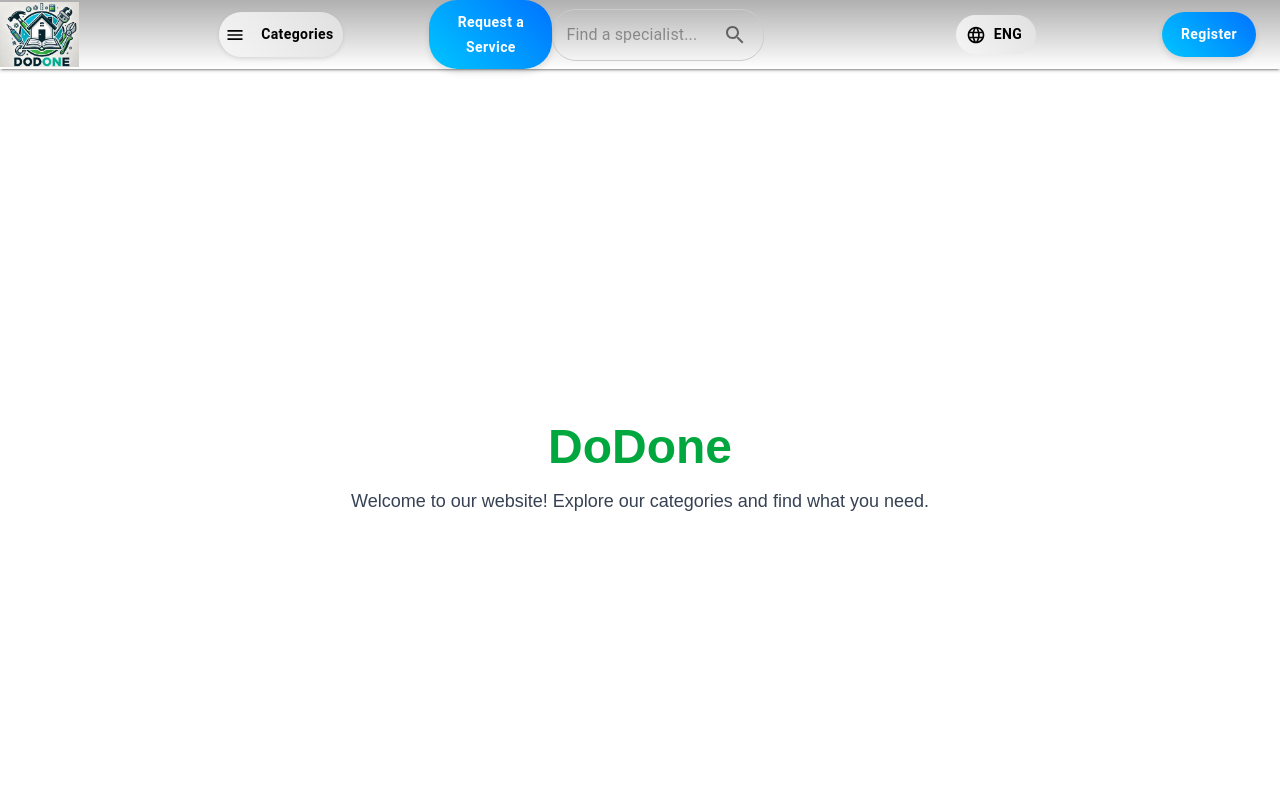
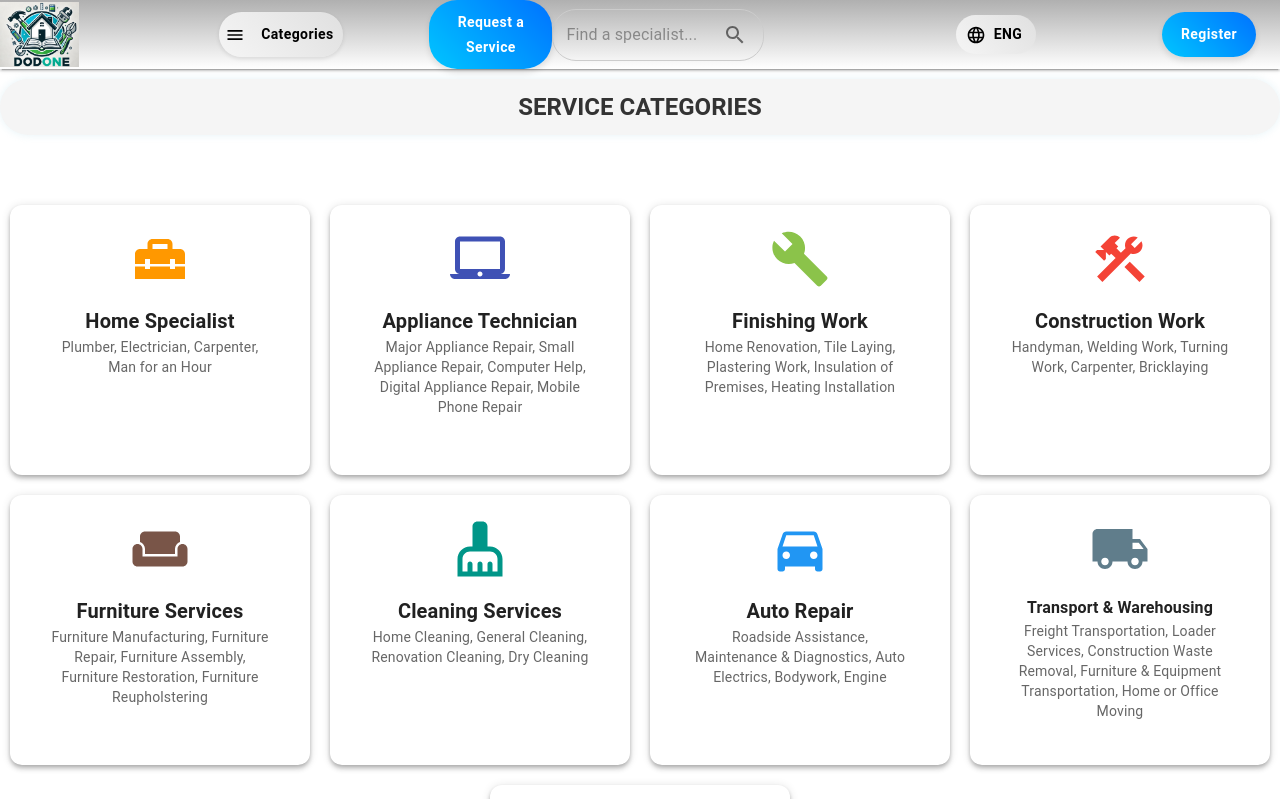
Before and after one commit to Vhkan/dodone, a Next.js app: page / in a window 1280 px wide. Shown: the top 799 px of the page. Built offline with nearby package versions, Linux system fonts and the light colour scheme.

Commit message:
add main page categories and its sub-categories, add style

```diff
--- a/package.json
+++ b/package.json
@@ -11,7 +11,7 @@
   "dependencies": {
     "@emotion/react": "^11.14.0",
     "@emotion/styled": "^11.14.0",
-    "@mui/icons-material": "^6.4.9",
+    "@mui/icons-material": "^6.4.10",
     "@mui/material": "^6.4.9",
     "next": "15.2.2",
     "react": "^19.0.0",
--- a/src/app/page.tsx
+++ b/src/app/page.tsx
@@ -1,14 +1,12 @@
-import Header from '../components/Header';
+import Header from "../components/Header";
+import CategoriesList from "@/components/Categories";
 
 export default function Home() {
   return (
     <main>
       <Header />
       <section className="flex flex-col items-center justify-center min-h-screen text-center">
-        <h1 className="text-5xl text-green-600 font-bold">DoDone</h1>
-        <p className="text-lg text-gray-700 mt-4">
-          Welcome to our website! Explore our categories and find what you need.
-        </p>
+        <CategoriesList />
       </section>
     </main>
   );
--- /dev/null
+++ b/src/components/Categories.tsx
@@ -0,0 +1,190 @@
+"use client";
+
+import { Box, Card, CardContent, Typography } from "@mui/material";
+import HomeRepairServiceIcon from "@mui/icons-material/HomeRepairService";
+import BuildIcon from "@mui/icons-material/Build";
+import HandymanIcon from "@mui/icons-material/Handyman";
+import ConstructionIcon from "@mui/icons-material/Construction";
+import WeekendIcon from "@mui/icons-material/Weekend";
+import CleaningServicesIcon from "@mui/icons-material/CleaningServices";
+import DirectionsCarIcon from "@mui/icons-material/DirectionsCar";
+import LocalShippingIcon from "@mui/icons-material/LocalShipping";
+import SpaIcon from "@mui/icons-material/Spa";
+import LaptopMacIcon from "@mui/icons-material/LaptopMac";
+
+const categories = [
+  {
+    name: "Home Specialist",
+    icon: <HomeRepairServiceIcon sx={{ fontSize: 60, color: "#ff9800" }} />,
+    services: ["Plumber", "Electrician", "Carpenter", "Man for an Hour"],
+  },
+  {
+    name: "Appliance Technician",
+    icon: <LaptopMacIcon sx={{ fontSize: 60, color: "#3f51b5" }} />,
+    services: [
+      "Major Appliance Repair",
+      "Small Appliance Repair",
+      "Computer Help",
+      "Digital Appliance Repair",
+      "Mobile Phone Repair",
+    ],
+  },
+  {
+    name: "Finishing Work",
+    icon: <BuildIcon sx={{ fontSize: 60, color: "#8bc34a" }} />,
+    services: [
+      "Home Renovation",
+      "Tile Laying",
+      "Plastering Work",
+      "Insulation of Premises",
+      "Heating Installation",
+    ],
+  },
+  {
+    name: "Construction Work",
+    icon: <ConstructionIcon sx={{ fontSize: 60, color: "#f44336" }} />,
+    services: [
+      "Handyman",
+      "Welding Work",
+      "Turning Work",
+      "Carpenter",
+      "Bricklaying",
+    ],
+  },
+  {
+    name: "Furniture Services",
+    icon: <WeekendIcon sx={{ fontSize: 60, color: "#795548" }} />,
+    services: [
+      "Furniture Manufacturing",
+      "Furniture Repair",
+      "Furniture Assembly",
+      "Furniture Restoration",
+      "Furniture Reupholstering",
+    ],
+  },
+  {
+    name: "Cleaning Services",
+    icon: <CleaningServicesIcon sx={{ fontSize: 60, color: "#009688" }} />,
+    services: [
+      "Home Cleaning",
+      "General Cleaning",
+      "Renovation Cleaning",
+      "Dry Cleaning",
+    ],
+  },
+  {
+    name: "Auto Repair",
+    icon: <DirectionsCarIcon sx={{ fontSize: 60, color: "#2196f3" }} />,
+    services: [
+      "Roadside Assistance",
+      "Maintenance & Diagnostics",
+      "Auto Electrics",
+      "Bodywork",
+      "Engine",
+    ],
+  },
+  {
+    name: "Transport & Warehousing",
+    icon: <LocalShippingIcon sx={{ fontSize: 60, color: "#607d8b" }} />,
+    services: [
+      "Freight Transportation",
+      "Loader Services",
+      "Construction Waste Removal",
+      "Furniture & Equipment Transportation",
+      "Home or Office Moving",
+    ],
+  },
+  {
+    name: "Beauty & Health Services",
+    icon: <SpaIcon sx={{ fontSize: 60, color: "#e91e63" }} />,
+    services: [
+      "Massage",
+      "Nail Care",
+      "Cosmetology",
+      "Eyelash Care",
+      "Eyebrow Care",
+    ],
+  },
+];
+
+const CategoriesList = () => {
+  return (
+    <Box sx={{ width: "100%", py: 5, textAlign: "center" }}>
+      <Typography
+        variant="h5"
+        fontWeight="bold"
+        sx={{
+          mb: 5,
+          textAlign: "center",
+          color: "#333",
+          backgroundColor: "#f5f5f5",
+          padding: "12px 24px",
+          boxShadow: "0 0 8px rgba(173, 216, 230, 0.3)", // Lighter blue shadow
+          textTransform: "uppercase",
+          position: "relative",
+          top: "-30px",
+          borderRadius: "50px",
+        }}
+      >
+        Service Categories
+      </Typography>
+
+      <Box
+        sx={{
+          display: "flex",
+          flexWrap: "wrap",
+          justifyContent: "center",
+          gap: "20px",
+          maxWidth: "1400px",
+          margin: "0 auto",
+        }}
+      >
+        {categories.map((category, index) => (
+          <Card
+            key={index}
+            sx={{
+              flex: "1 1 calc(25% - 20px)", // Ensures 4 equal columns
+              minWidth: "250px",
+              maxWidth: "300px",
+              height: "270px", // Increased height for better spacing
+              display: "flex",
+              flexDirection: "column",
+              alignItems: "center",
+              textAlign: "center",
+              p: 3,
+              boxShadow: 4,
+              borderRadius: 3,
+              transition: "0.3s",
+              "&:hover": {
+                boxShadow: 7,
+                transform: "scale(1.05)",
+              },
+            }}
+          >
+            {category.icon}
+            <CardContent>
+              <Typography
+                variant="h6"
+                fontWeight="bold"
+                sx={{
+                  fontSize: category.name.length > 20 ? "1rem" : "1.25rem",
+                }}
+              >
+                {category.name}
+              </Typography>
+              <Typography
+                variant="body2"
+                color="textSecondary"
+                sx={{ wordWrap: "break-word" }}
+              >
+                {category.services.join(", ")}
+              </Typography>
+            </CardContent>
+          </Card>
+        ))}
+      </Box>
+    </Box>
+  );
+};
+
+export default CategoriesList;
--- a/src/components/Header.tsx
+++ b/src/components/Header.tsx
@@ -239,7 +239,7 @@
               "&:hover": {
                 background: "linear-gradient(45deg, #0072ff, #00c6ff)",
                 boxShadow: "0px 6px 12px rgba(0, 0, 0, 0.2)",
-                transform: "scale(1.05)",
+                transform: "scale(1.02)",
               },
               "&:focus": {
                 outline: "none",
@@ -468,7 +468,7 @@
               "&:hover": {
                 background: "linear-gradient(45deg, #0072ff, #00c6ff)",
                 boxShadow: "0px 6px 12px rgba(0, 0, 0, 0.2)",
-                transform: "scale(1.05)",
+                transform: "scale(1.02)",
               },
               "&:focus": {
                 outline: "none",
```
Also changed, not shown: 1 other file (tests, documents, lock files or other folders).
